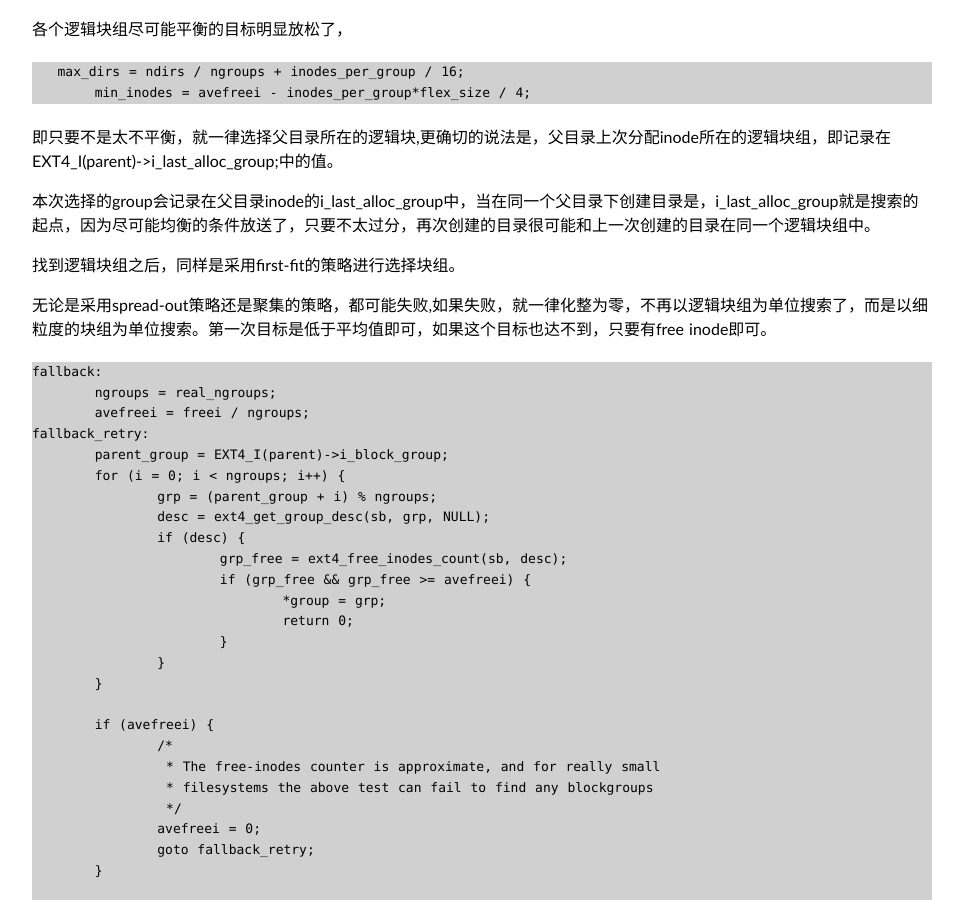
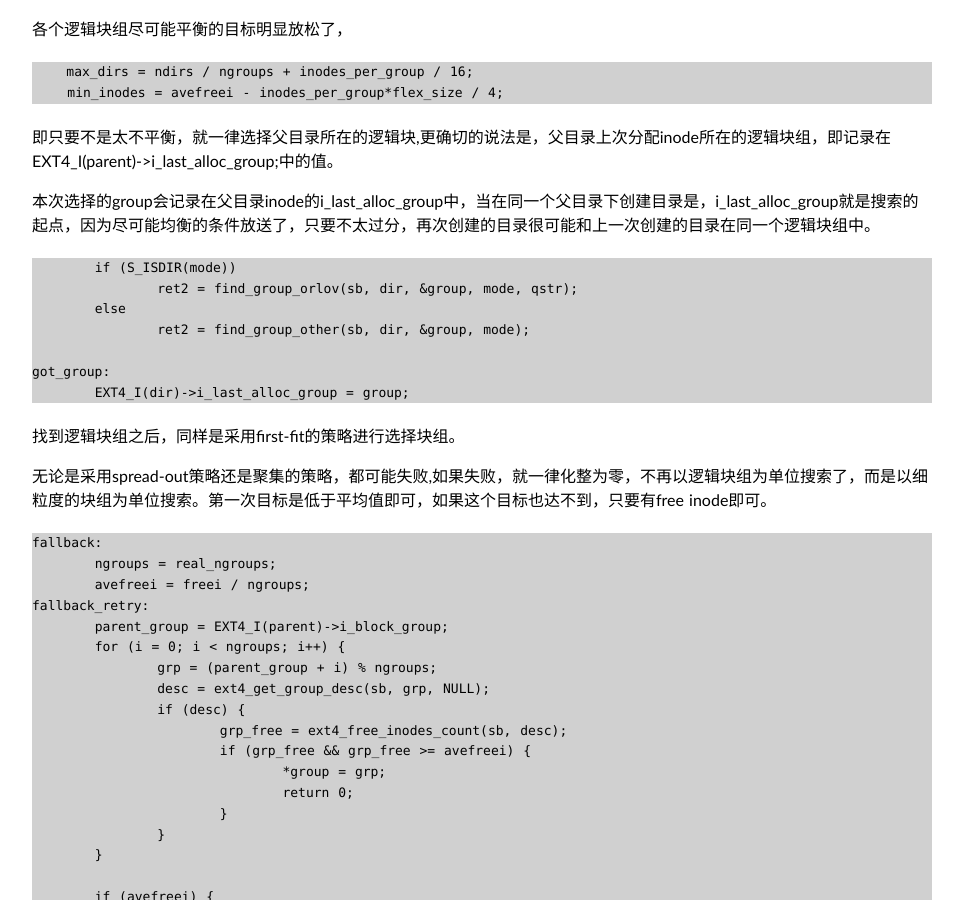
Before and after one commit to Bean-Li/Bean-Li.github.io, a Jekyll site: the page built from _posts/2016-04-17-EXT4-Inode-orlov.md, in a window 1280 px wide and 900 px high, scrolled down 7009 px. Shown: the whole window, without its empty margins (158-1121 px from the left). Built offline with Jekyll 4.4.1, drawn with Linux system fonts in a browser that asks for light colours; some web fonts are replaced.

Commit message:
fix some sentence

````diff
--- a/_posts/2016-04-17-EXT4-Inode-orlov.md
+++ b/_posts/2016-04-17-EXT4-Inode-orlov.md
@@ -320,13 +320,23 @@ chattr  +T /home
 各个逻辑块组尽可能平衡的目标明显放松了，
 
 ```
-   max_dirs = ndirs / ngroups + inodes_per_group / 16;
-	min_inodes = avefreei - inodes_per_group*flex_size / 4;
+    max_dirs = ndirs / ngroups + inodes_per_group / 16;
+    min_inodes = avefreei - inodes_per_group*flex_size / 4;
 ```
 
 即只要不是太不平衡，就一律选择父目录所在的逻辑块,更确切的说法是，父目录上次分配inode所在的逻辑块组，即记录在 EXT4_I(parent)\->i\_last\_alloc\_group;中的值。
 
 本次选择的group会记录在父目录inode的i\_last\_alloc\_group中，当在同一个父目录下创建目录是，i\_last\_alloc\_group就是搜索的起点，因为尽可能均衡的条件放送了，只要不太过分，再次创建的目录很可能和上一次创建的目录在同一个逻辑块组中。
+
+```
+	if (S_ISDIR(mode))
+		ret2 = find_group_orlov(sb, dir, &group, mode, qstr);
+	else
+		ret2 = find_group_other(sb, dir, &group, mode);
+
+got_group:
+	EXT4_I(dir)->i_last_alloc_group = group;
+```
 
 找到逻辑块组之后，同样是采用first-fit的策略进行选择块组。
 
````
